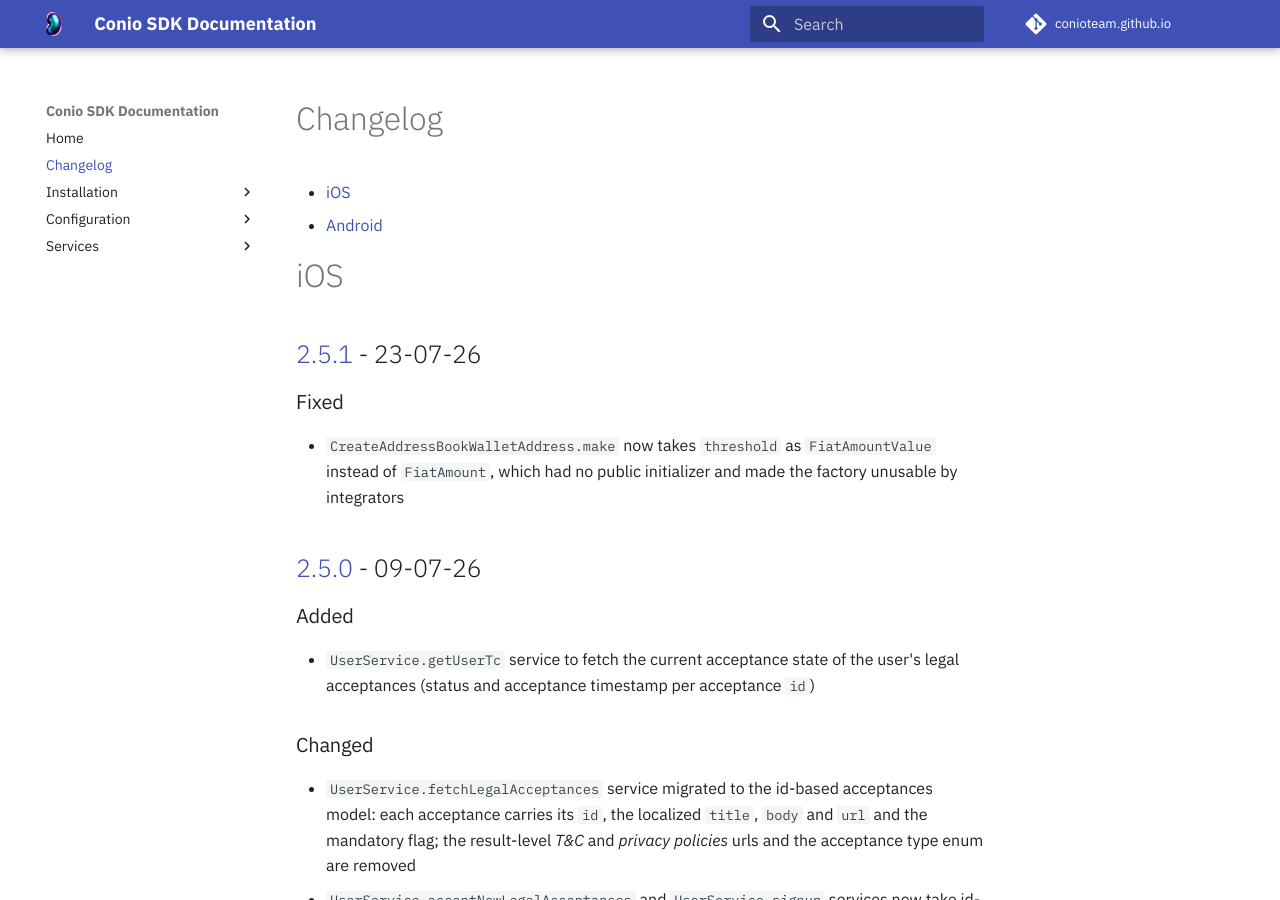
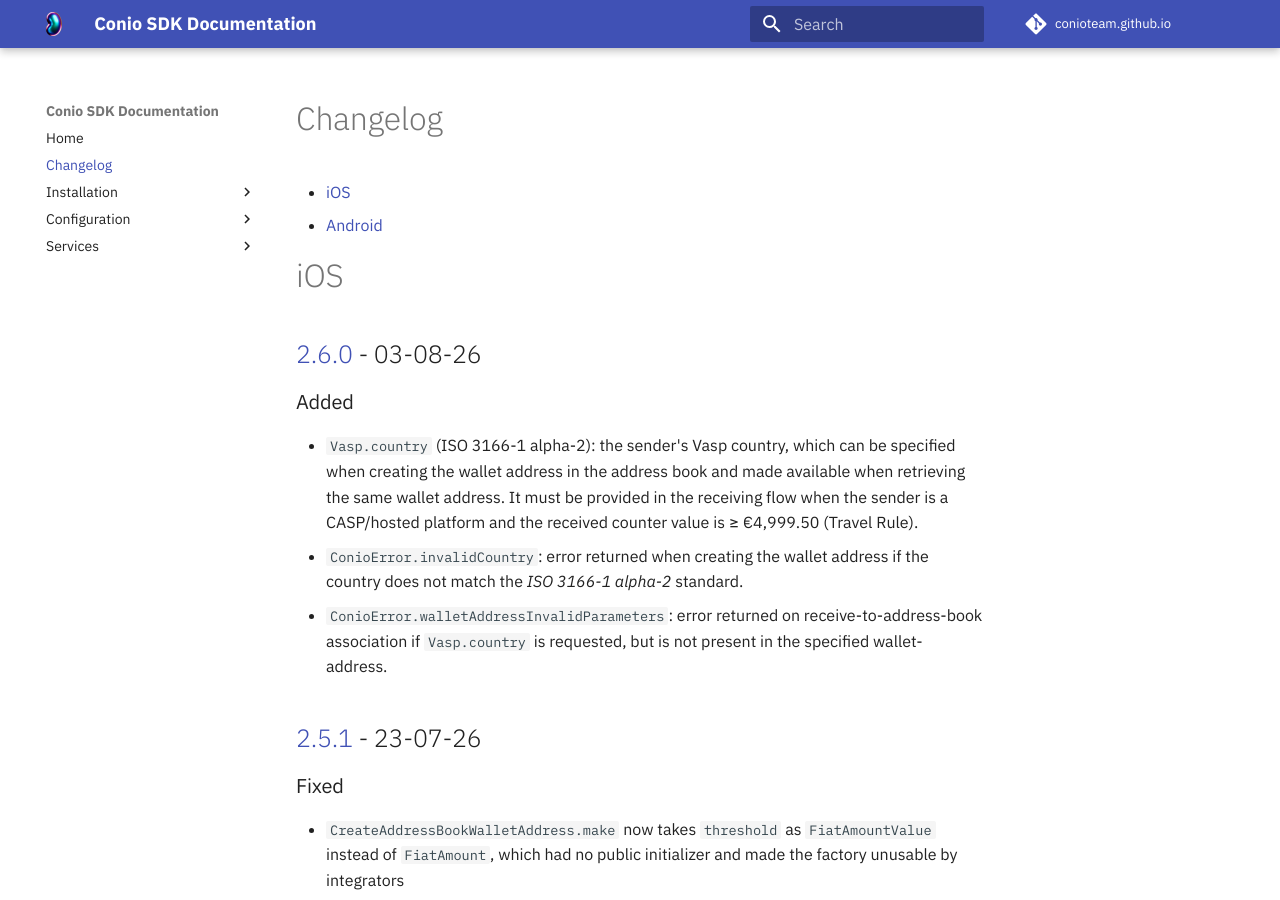
Before and after one commit to Conio/conio.github.io, an MkDocs documentation site: the page built from docs/CHANGELOG.md, in a window 1280 px wide and 900 px high. Built offline with MkDocs 1.6.1 and Material for MkDocs 9.7.7, drawn with Linux system fonts in a browser that asks for light colours; comment, search, counter and statistics services are not loaded; the version menu is left out; some of the changed text lies outside the part shown.

Commit message:
doc: update CHANGELOG and docs with 2.6.0 release

```diff
--- a/docs/CHANGELOG.md
+++ b/docs/CHANGELOG.md
@@ -24,6 +24,14 @@
 
 
 # iOS
+
+## [2.6.0](https://bitbucket.org/squadrone/conio-sdk-b2b-ios/src/2.6.0/) - 03-08-26
+
+### Added
+
+- `Vasp.country` (ISO 3166-1 alpha-2): the sender's Vasp country, which can be specified when creating the wallet address in the address book and made available when retrieving the same wallet address. It must be provided in the receiving flow when the sender is a CASP/hosted platform and the received counter value is ≥ €4,999.50 (Travel Rule).
+- `ConioError.invalidCountry`: error returned when creating the wallet address if the country does not match the *ISO 3166-1 alpha-2* standard.
+- `ConioError.walletAddressInvalidParameters`: error returned on receive-to-address-book association if `Vasp.country` is requested, but is not present in the specified wallet-address.
 
 ## [2.5.1](https://bitbucket.org/squadrone/conio-sdk-b2b-ios/src/2.5.1/) - 23-07-26
 
@@ -292,6 +300,14 @@
 
 # Android
 
+## [2.6.0](https://artifactory.conio.com/artifactory/webapp/#/artifacts/browse/tree/General/gradle-release-local/com/conio/sdk-b2b/2.6.0/) - 03-08-26
+
+### Added
+
+- `Vasp.country` (ISO 3166-1 alpha-2): the sender's Vasp country, which can be specified when creating the wallet address in the address book and made available when retrieving the same wallet address. It must be provided in the receiving flow when the sender is a CASP/hosted platform and the received counter value is ≥ €4,999.50 (Travel Rule).
+- `ConioError.invalidCountry`: error returned when creating the wallet address if the country does not match the *ISO 3166-1 alpha-2* standard.
+- `ConioError.walletAddressInvalidParameters`: error returned on receive-to-address-book association if `Vasp.country` is requested, but is not present in the specified wallet-address.
+
 ## [2.5.0](https://artifactory.conio.com/artifactory/webapp/#/artifacts/browse/tree/General/gradle-release-local/com/conio/sdk-b2b/2.5.0/) - 09-07-26
 
 ### Added
```
Also changed, not shown: docs/Features/AddressBookService/AssociateSenderInfoToReceive.md (+1 -0 lines), docs/Features/AddressBookService/CreateAddressBookEntryWithWalletAddress.md (+1 -0 lines), docs/Features/AddressBookService/CreateWalletAddress.md (+2 -1 lines).
